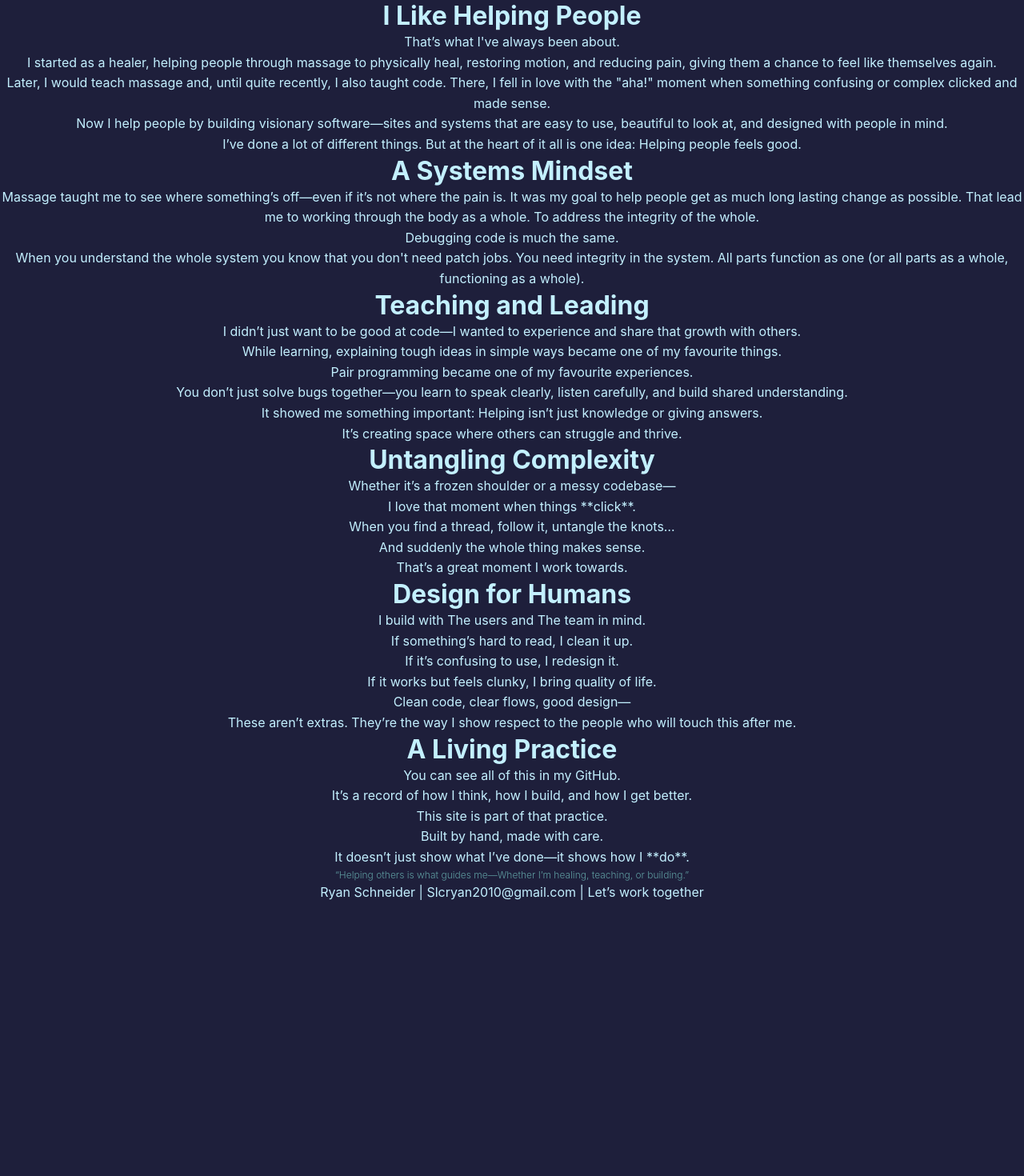
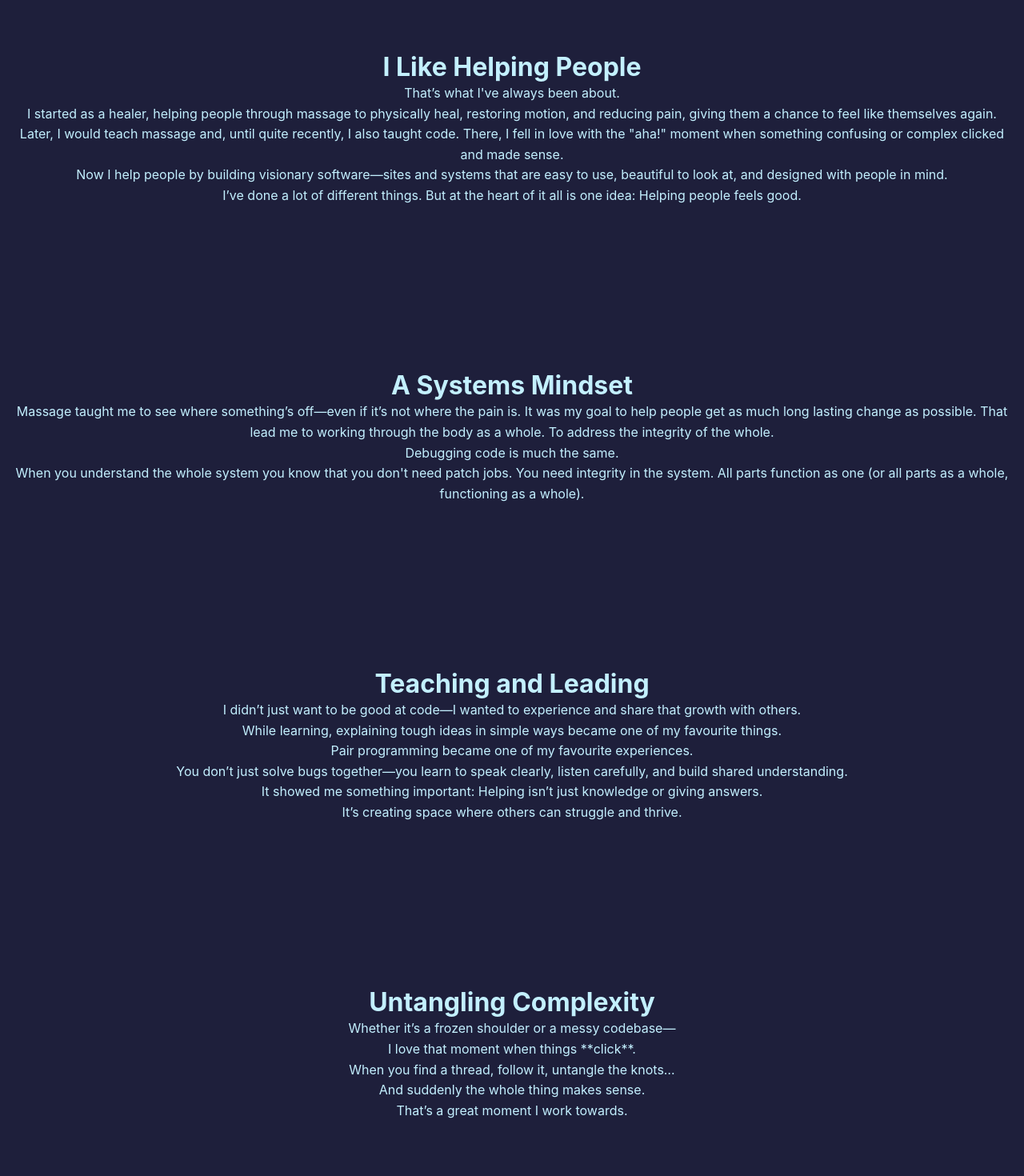
Before and after one commit to YinYang117/A-Game-of-Engagement, a React (Vite) app in the folder frontend/: page / in a window 1280 px wide. Shown: the top 1470 px of the page at 80% size. Before the commit the page ends 1128 px from the top, so only its background shows below. Built offline with nearby package versions, Linux system fonts and the light colour scheme.

Commit message:
css notes, margin, clamping, removed probable redundant css in global

```diff
--- a/frontend/src/css/globals/global.css
+++ b/frontend/src/css/globals/global.css
@@ -14,8 +14,6 @@ body,
   /* font-family: system-ui, Avenir, Helvetica, Arial, sans-serif; */
   font-family: -apple-system, BlinkMacSystemFont, "Segoe UI", Helvetica, Arial, sans-serif, "Apple Color Emoji", "Segoe UI Emoji";
   line-height: 1.5;
-  font-size: 14px;
-  /* font-weight: 400; */
   font-synthesis: none;
   text-rendering: optimizeLegibility;
   -webkit-font-smoothing: antialiased;
--- a/frontend/src/css/pages/home.css
+++ b/frontend/src/css/pages/home.css
@@ -1,16 +1,35 @@
+/*
+  Notes (may move to more relavent area later
+
+clamp(minimum, preferred, maximum) ->
+  Preferred: Usually a relative value (like vw), which scales with viewport size.
+  Keeps things from getting too small or large but still scaling with viewports
+*/
+
 .home {
   display: flex;
   place-items: center;
   flex-direction: column;
 }
 
-section {
+.home section {
   display: flex;
   place-items: center;
   flex-direction: column;
   text-align: center;
+  margin-block: clamp(3rem, 8vw, 8rem);
+  margin-left: 1rem;
+  margin-right: 1rem;
 }
 
+.home section.intro {
+  margin-top: 4rem;
+}
+
+.home section.closing {
+  margin: 0, 0, 0, 0;
+  margin-block: 0;
+}
 
 /*
     --- Font Themes ---
```
Lines whose indentation alone changed are shown as unchanged.
